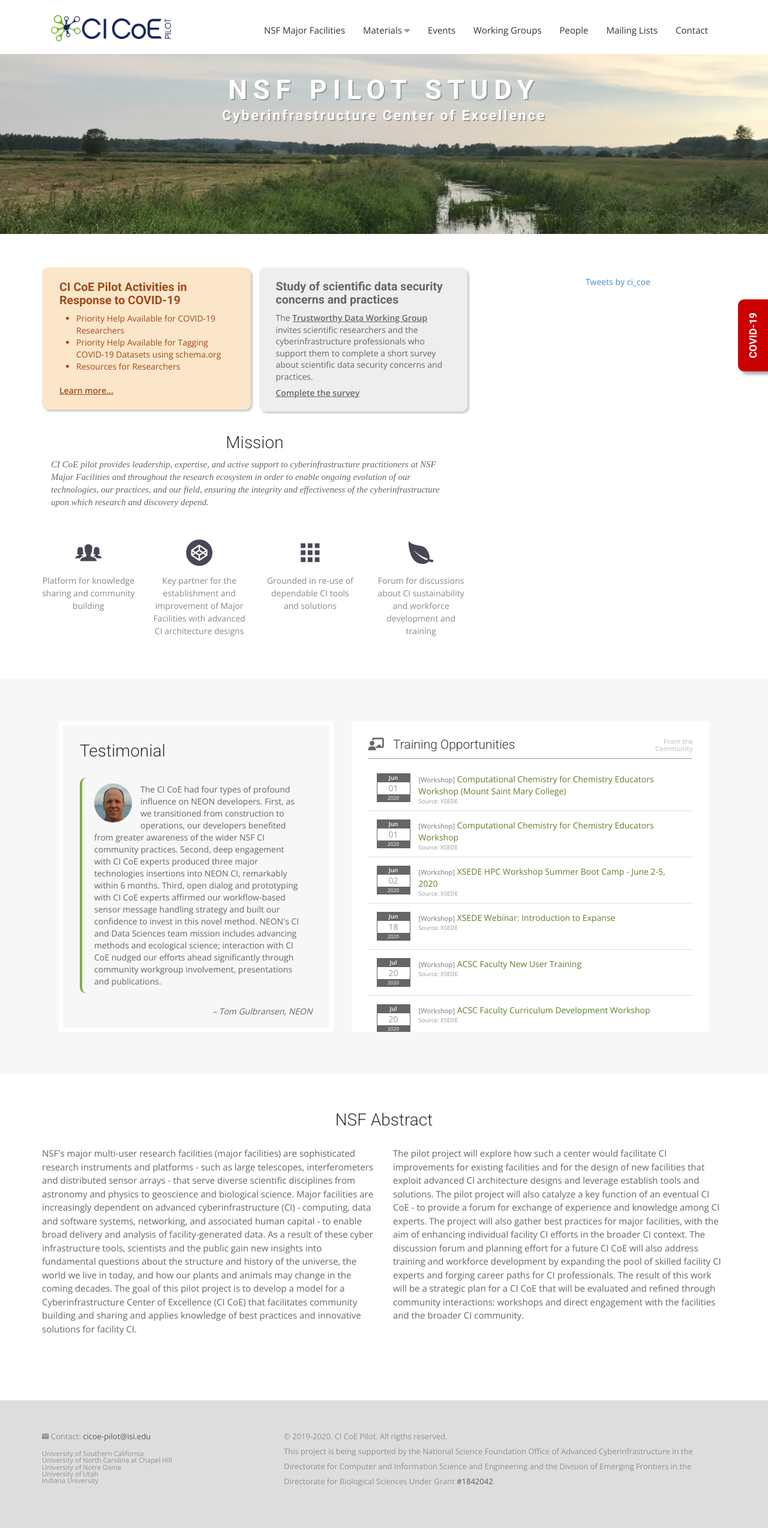
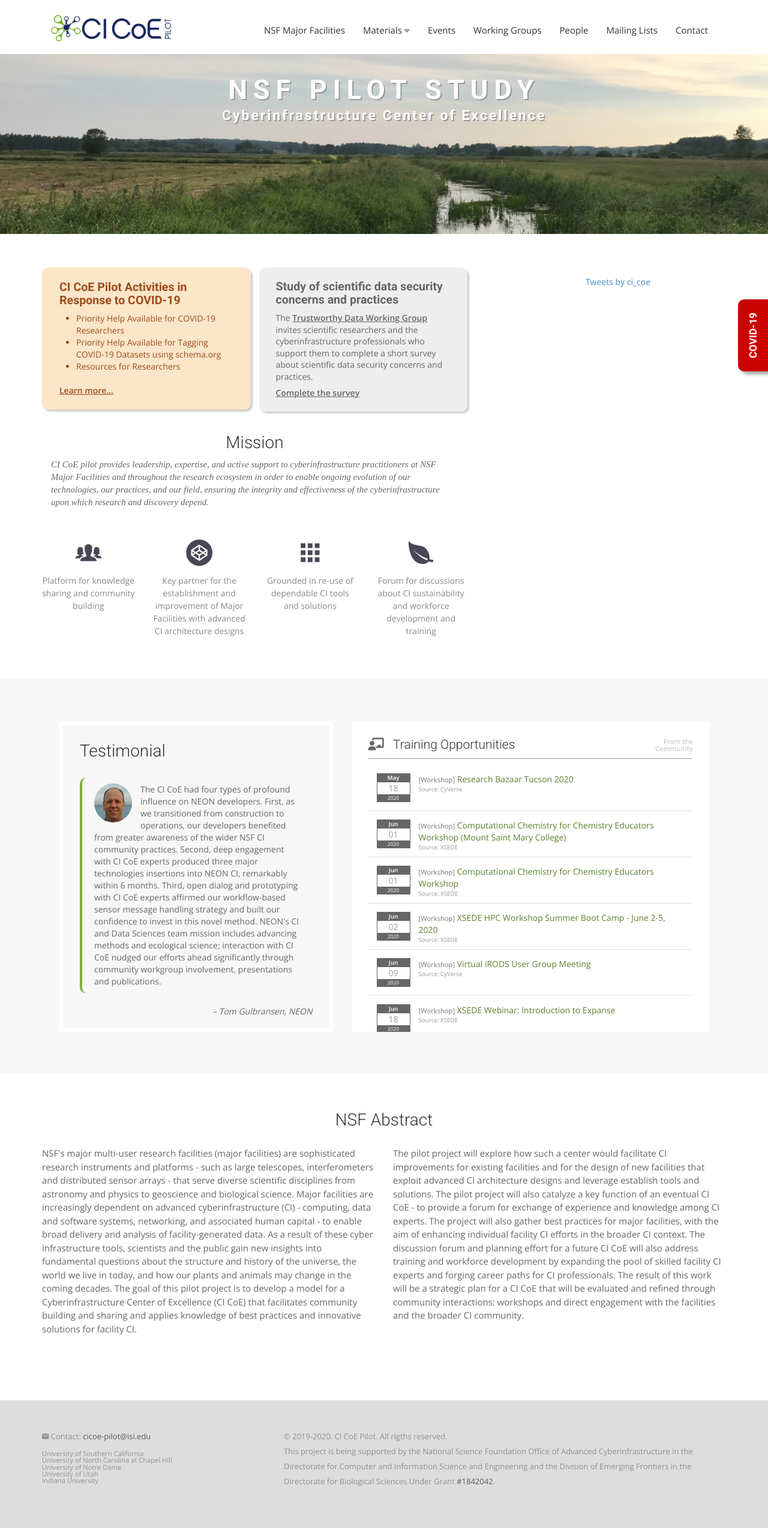
Before and after one commit to cicoe/cicoe.github.io, a Jekyll site: the page built from index.html, in a window 1280 px wide. Shown: the whole page at 60% size. Built offline with Jekyll 4.4.1, drawn with Linux system fonts in a browser that asks for light colours; nearby versions of some CDN libraries; some web fonts are replaced; comment, search, counter and statistics services are not loaded.

Commit message:
updated training events

```diff
--- a/_data/training_opportunities.yml
+++ b/_data/training_opportunities.yml
@@ -1,3 +1,10 @@
+- categroy: Workshop
+  end_date: May 29, 2020
+  source: CyVerse
+  start_date: May 18, 2020
+  time: ''
+  title: Research Bazaar Tucson 2020
+  website: "https://cyverse.org/resbaz2020"
 - categroy: Workshop
   end_date: June 05, 2020
   source: XSEDE
@@ -21,12 +28,26 @@
   title: XSEDE HPC Workshop Summer Boot Camp - June 2-5, 2020
   website: "https://www.xsede.org/web/xup/course-calendar/-/training-user/class/2054/session/3671/register"
 - categroy: Workshop
+  end_date: June 12, 2020
+  source: CyVerse
+  start_date: June 09, 2020
+  time: ''
+  title: Virtual iRODS User Group Meeting
+  website: "https://cyverse.org/virtual-irods-user-group-meeting"
+- categroy: Workshop
   end_date: June 18, 2020
   source: XSEDE
   start_date: June 18, 2020
   time: ''
   title: 'XSEDE Webinar: Introduction to Expanse'
   website: "https://www.xsede.org/web/xup/course-calendar/-/training-user/class/2058/session/3674/register"
+- categroy: Workshop
+  end_date: July 21, 2020
+  source: CyVerse
+  start_date: July 19, 2020
+  time: ''
+  title: Bioinformatics Community Conference
+  website: "https://cyverse.org/bcc2020"
 - categroy: Workshop
   end_date: July 24, 2020
   source: XSEDE
```
